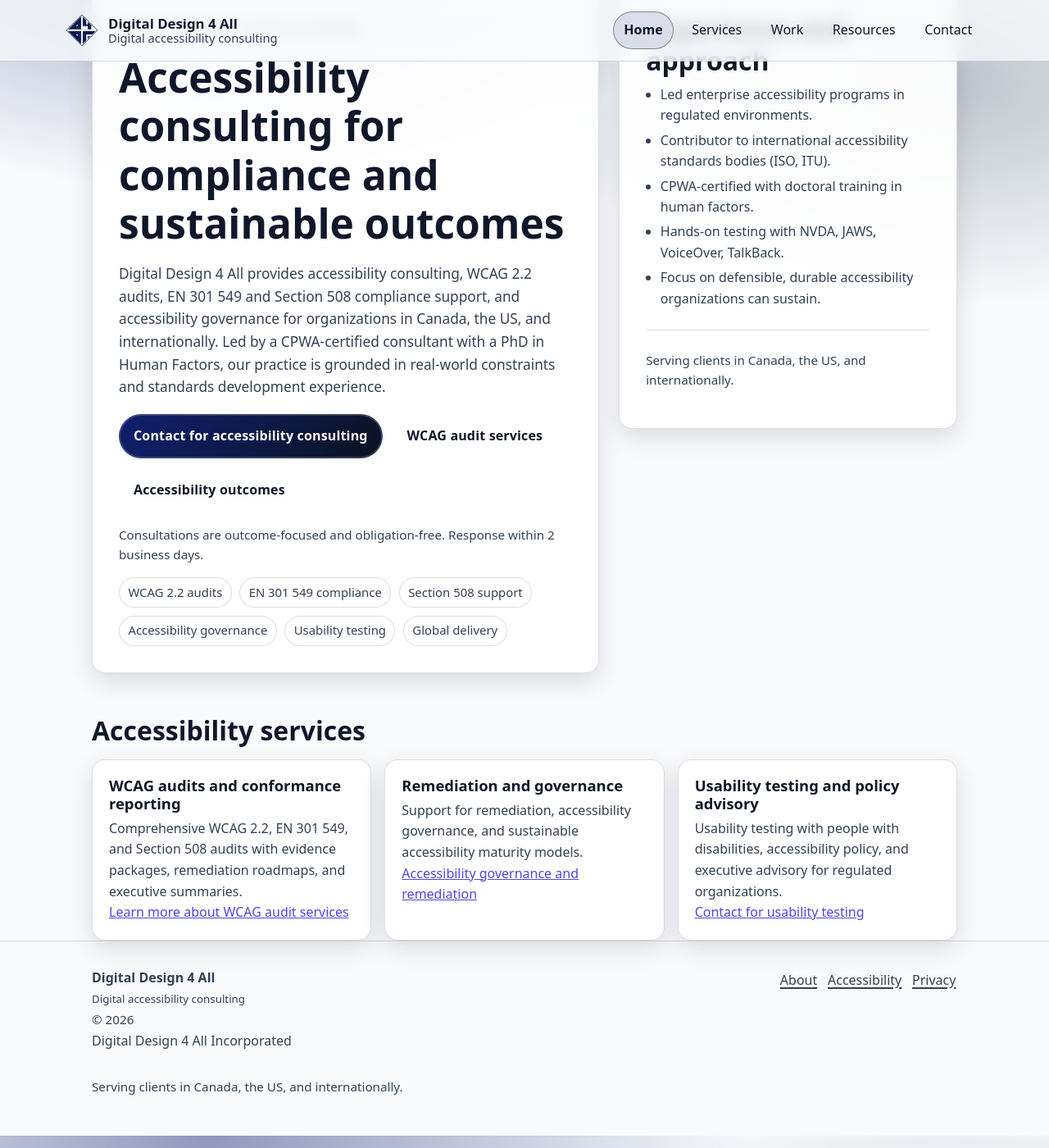
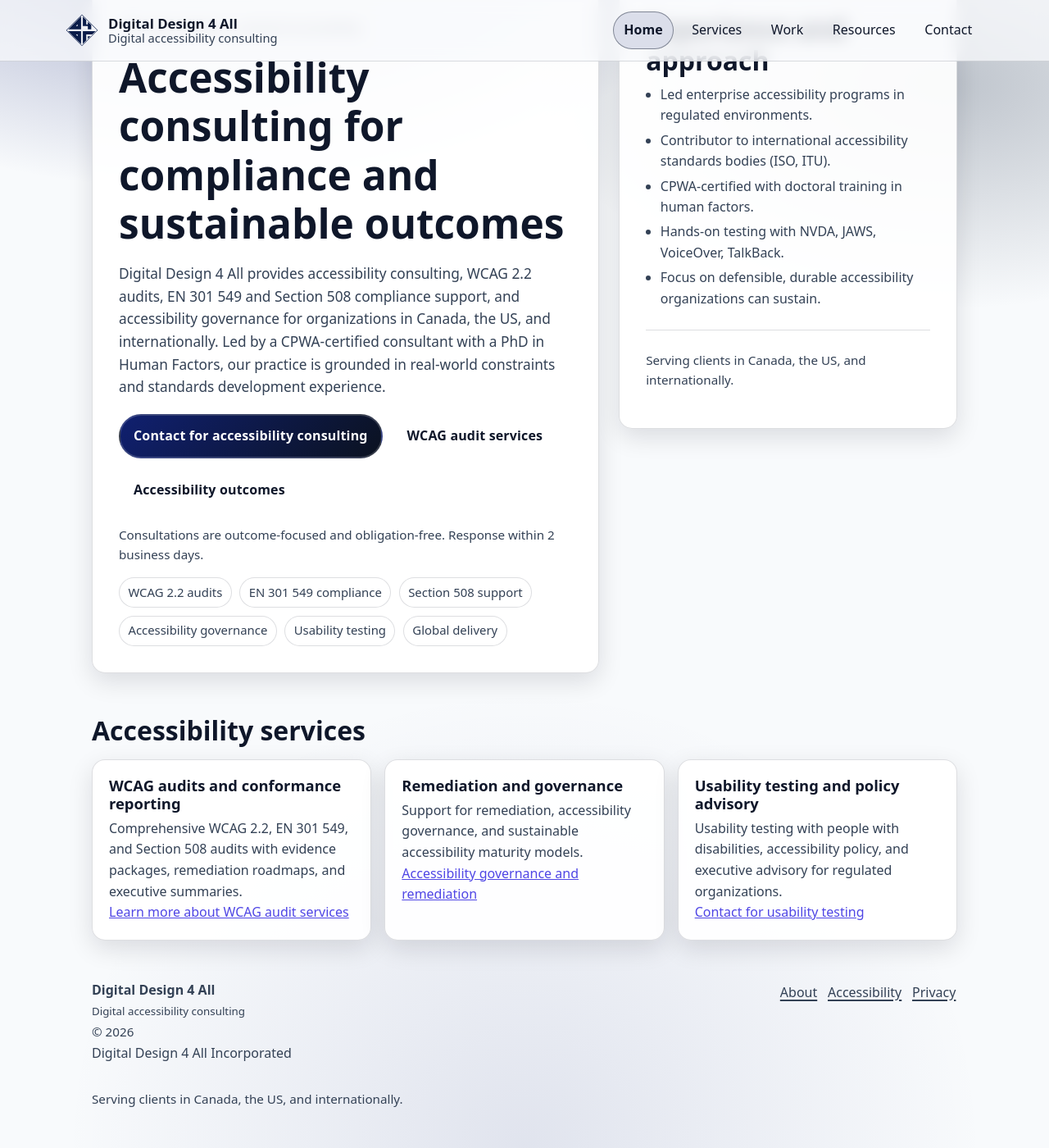
Before and after one commit to dd4a/site, a Jekyll site: the page built from index.html, in a window 1280 px wide and 1400 px high, scrolled down 127 px. Shown: the whole window at 82% size. Built offline with Jekyll 4.4.1, drawn with Linux system fonts in a browser that asks for light colours.

Commit message:
Extend background gradient to full viewport, remove footer border
- Add third radial gradient at bottom (0.1 opacity) so background
  covers full viewport height via min-height: 100vh on body
- Remove footer border-top and increase top padding to 3rem,
  eliminating the hard visual break between main and footer
- Footer link contrast verified at 4.95:1 (WCAG AA)

```diff
--- a/assets/css/styles.css
+++ b/assets/css/styles.css
@@ -62,10 +62,12 @@
 
 body{
   margin: 0;
+  min-height: 100vh;
   font-family: ui-sans-serif, system-ui, -apple-system, Segoe UI, Roboto, Helvetica, Arial;
   background:
     radial-gradient(1100px 600px at 20% 0%, rgba(16,32,112,.45), transparent 60%),
     radial-gradient(900px 500px at 90% 15%, rgba(40,56,80,.28), transparent 55%),
+    radial-gradient(800px 800px at 50% 100%, rgba(16,32,112,.1), transparent 70%),
     var(--bg);
   color: var(--text);
   line-height: var(--lh);
@@ -543,8 +545,7 @@
 }
 
 footer{
-  border-top: 1px solid var(--border);
-  padding: 2rem 0;
+  padding: 3rem 0 2rem;
   color: var(--muted);
 }
 .footer-grid{
```
